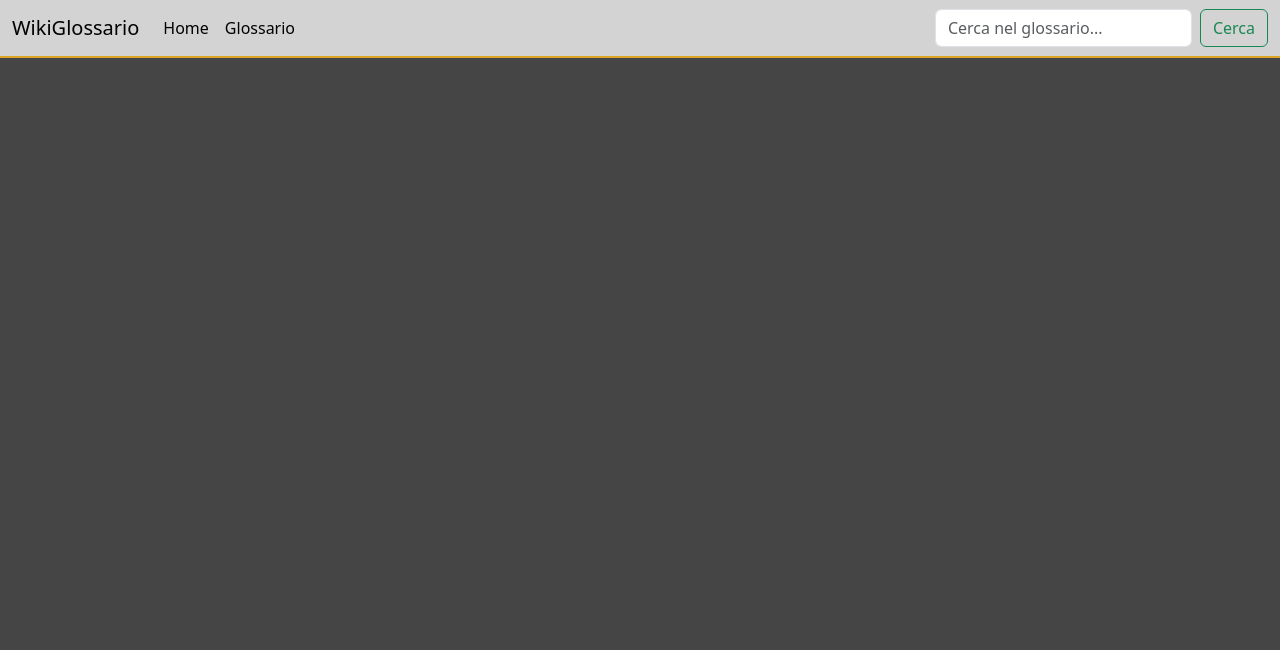
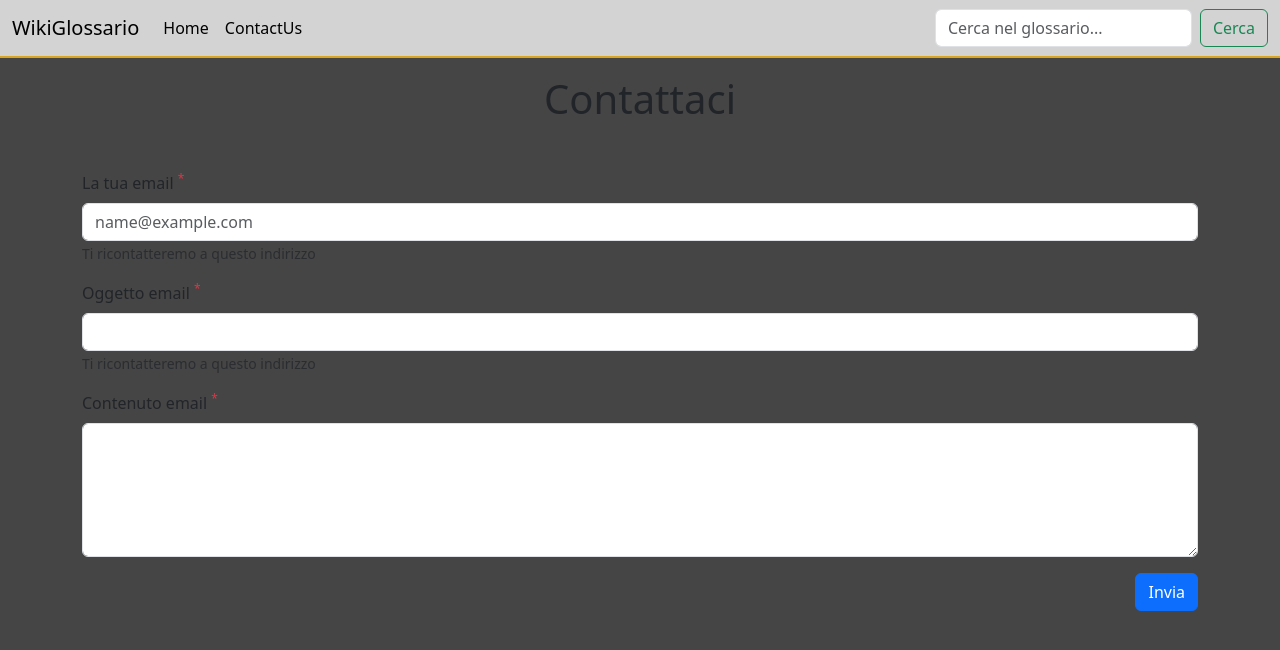
Before and after one commit to mariocstweb/vue-glossario, a Vue app: page /words/contact-message in a window 1280 px wide. Shown: the top 650 px of the page. Built offline with nearby package versions, Linux system fonts and the light colour scheme; no server answers.

Commit message:
filled contact us page

```diff
--- a/src/components/AppHeader.vue
+++ b/src/components/AppHeader.vue
@@ -23,7 +23,8 @@ export default {
             <RouterLink class="nav-link active" aria-current="page" :to="'/'">Home</RouterLink>
           </li>
           <li class="nav-item">
-            <RouterLink class="nav-link active" aria-current="page" :to="'/words'">Glossario</RouterLink>
+            <RouterLink class="nav-link active" aria-current="page" :to="{ name: 'ContactUsPage' }">ContactUs
+            </RouterLink>
           </li>
 
         </ul>
--- a/src/pages/ContactUsPage.vue
+++ b/src/pages/ContactUsPage.vue
@@ -1,10 +1,53 @@
 <script>
+import axios from 'axios';
+const endpoint = 'http://127.0.0.1:8000/api/contact-message/';
+const defaultForm = { email: '', subject: '', message: '' }
 export default {
-  name: 'ContactUsPage'
+  name: 'ContactUsPage',
+  data: () => ({
+    form: defaultForm,
+    successMessage: null,
+    errors: {}
+  }),
+  methods: {
+    sendForm() {
+      axios.post(endpoint, this.form)
+        .then(() => { this.form = { ...defaultForm } })
+        .catch(err => { console.error(err) })
+        .then(() => { })
+    }
+  }
 }
 </script>
 
 <template>
   <h1 class="my-5 text-center">Contattaci</h1>
-  <form action=""></form>
+  <!-- Form Contatti -->
+  <form @submit.prevent="sendForm" novalidate>
+
+    <!-- Email -->
+    <div class="mb-3">
+      <label for="email" class="form-label">La tua email <sup class="text-danger">*</sup></label>
+      <input type="email" name="" class="form-control" id="email" placeholder="name@example.com"
+        v-model.trim="form.email" required>
+      <small class="form-text text-muted">Ti ricontatteremo a questo indirizzo</small>
+    </div>
+
+    <!-- Oggetto Email -->
+    <div class="mb-3">
+      <label for="subject" class="form-label">Oggetto email <sup class="text-danger">*</sup></label>
+      <input type="text" name="" class="form-control" id="subject" v-model.trim="form.subject" required>
+      <small class="form-text text-muted">Ti ricontatteremo a questo indirizzo</small>
+    </div>
+
+    <!-- Messaggio -->
+    <div class="mb-3">
+      <label for="subject" class="form-label">Contenuto email <sup class="text-danger">*</sup></label>
+      <textarea id="message" class="form-control" rows="5" v-model.trim="form.message"></textarea>
+    </div>
+
+    <div class="d-flex justify-content-end">
+      <button type="submit" class="btn btn-primary">Invia</button>
+    </div>
+  </form>
 </template>
--- a/src/router/index.js
+++ b/src/router/index.js
@@ -5,6 +5,7 @@ import { createRouter, createWebHistory } from 'vue-router';
 import HomePage from '../pages/HomePage.vue';
 import ShowPage from '../pages/ShowPage.vue';
 import WordsPage from '../pages/WordsPage.vue';
+import ContactUsPage from '../pages/ContactUsPage.vue';
 
 
 //  Definisco le rotte
@@ -14,6 +15,7 @@ export default createRouter({
     { path: '/', component: HomePage },
     { path: '/words', component: WordsPage, name: 'WordsPage' },
     { path: '/words/:slug', component: ShowPage, name: 'ShowPage' },
+    { path: '/words/contact-message', component: ContactUsPage, name: 'ContactUsPage' },
     // {path: '/:pathMatch(.*)*', component: NotFoundPage},
   ]
 })
```
Also changed, not shown: src/components/form/FormAlert.vue (added, +17 -0 lines).
